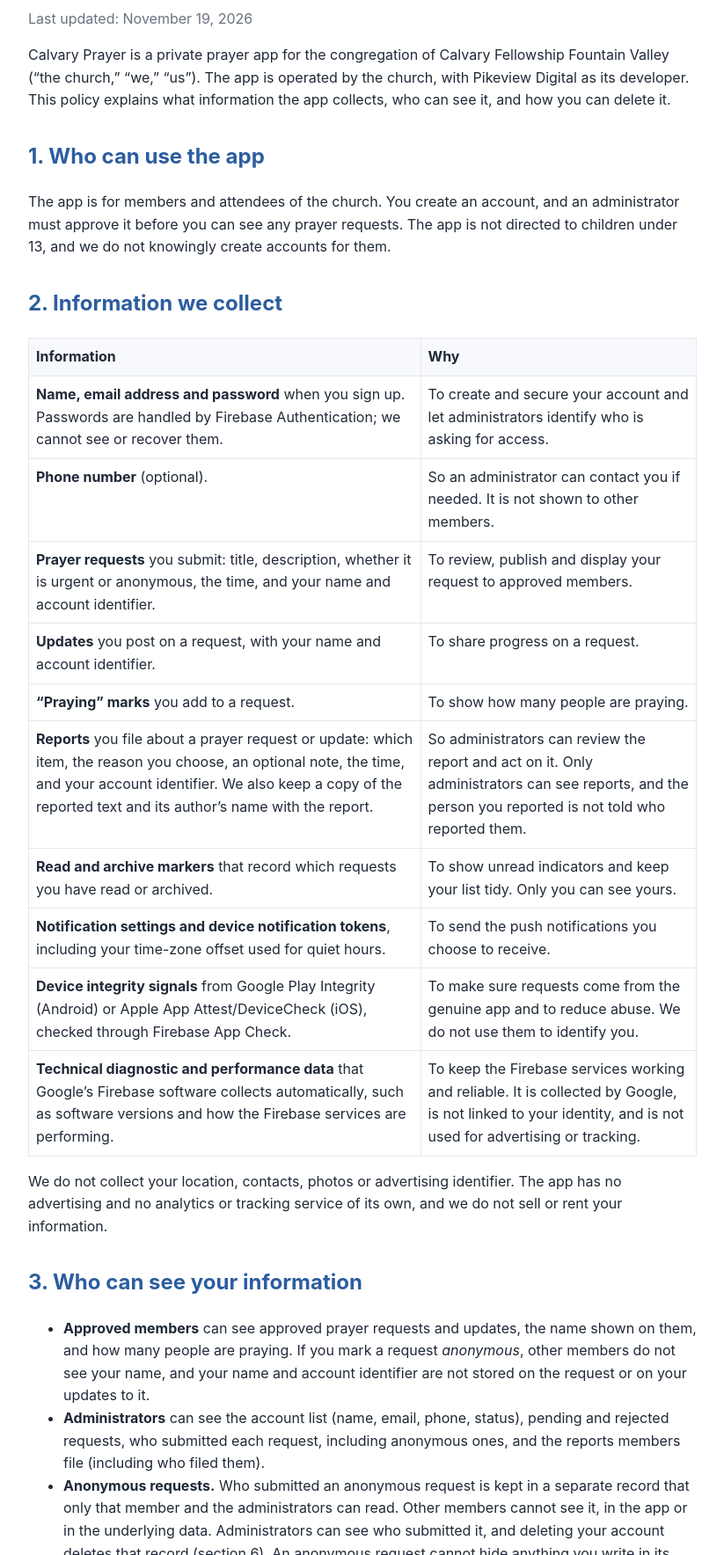
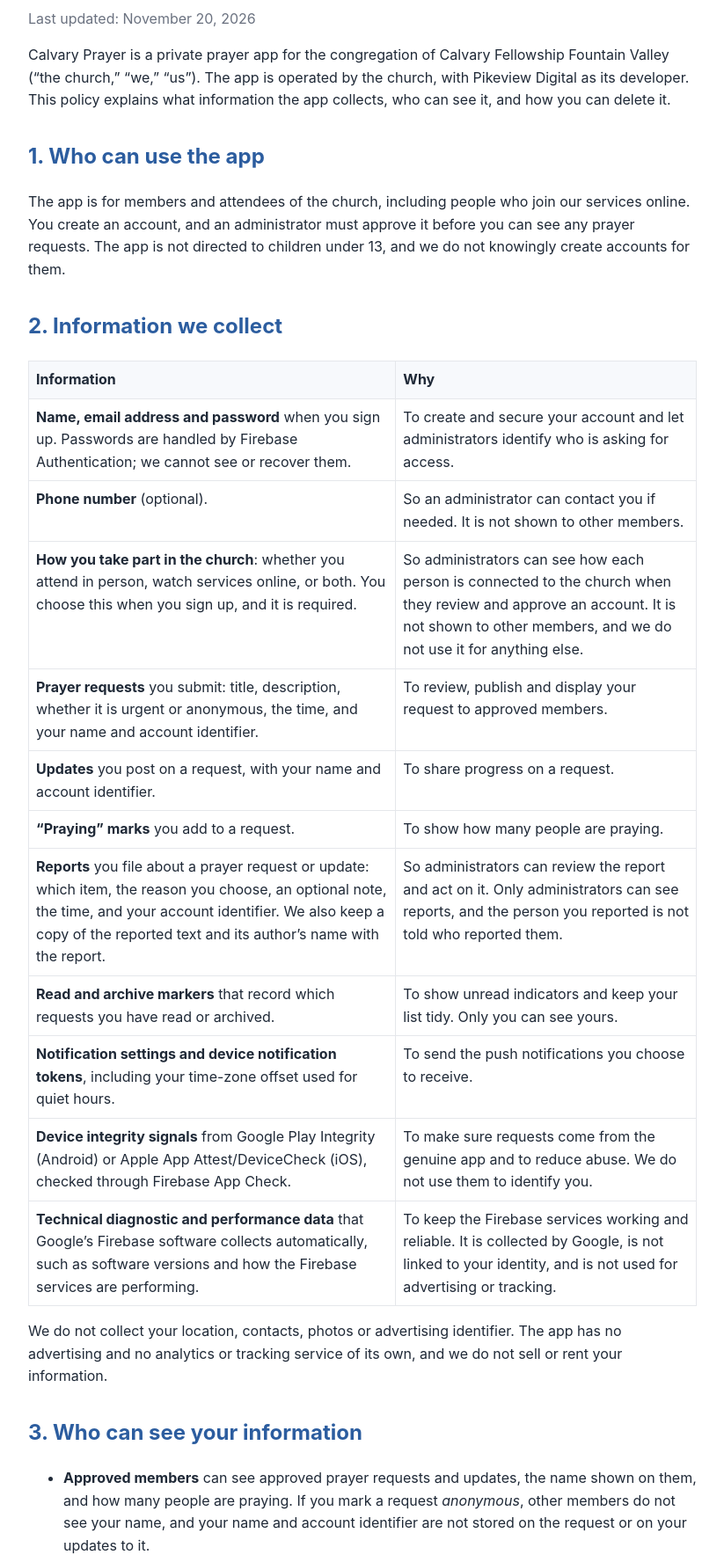
Before and after one commit to megrenneg/pikeviewdigital-site, a plain HTML site: page calvary-prayer/privacy/index.html in a window 1280 px wide. Shown: the part 92-1860 px from the top of the page at 88% size, without its empty margins (228-1051 px from the left). Drawn offline with Linux system fonts and the light colour scheme.

Commit message:
Update Calvary Prayer privacy policy and terms

```diff
--- a/calvary-prayer/privacy/index.html
+++ b/calvary-prayer/privacy/index.html
@@ -18,18 +18,19 @@
 <body>
 
 <h1>Calvary Prayer — Privacy Policy</h1>
-<p class="updated">Last updated: November 19, 2026</p>
+<p class="updated">Last updated: November 20, 2026</p>
 
 <p>Calvary Prayer is a private prayer app for the congregation of Calvary Fellowship Fountain Valley (“the church,” “we,” “us”). The app is operated by the church, with Pikeview Digital as its developer. This policy explains what information the app collects, who can see it, and how you can delete it.</p>
 
 <h2>1. Who can use the app</h2>
-<p>The app is for members and attendees of the church. You create an account, and an administrator must approve it before you can see any prayer requests. The app is not directed to children under 13, and we do not knowingly create accounts for them.</p>
+<p>The app is for members and attendees of the church, including people who join our services online. You create an account, and an administrator must approve it before you can see any prayer requests. The app is not directed to children under 13, and we do not knowingly create accounts for them.</p>
 
 <h2>2. Information we collect</h2>
 <table>
   <tr><th>Information</th><th>Why</th></tr>
   <tr><td><strong>Name, email address and password</strong> when you sign up. Passwords are handled by Firebase Authentication; we cannot see or recover them.</td><td>To create and secure your account and let administrators identify who is asking for access.</td></tr>
   <tr><td><strong>Phone number</strong> (optional).</td><td>So an administrator can contact you if needed. It is not shown to other members.</td></tr>
+  <tr><td><strong>How you take part in the church</strong>: whether you attend in person, watch services online, or both. You choose this when you sign up, and it is required.</td><td>So administrators can see how each person is connected to the church when they review and approve an account. It is not shown to other members, and we do not use it for anything else.</td></tr>
   <tr><td><strong>Prayer requests</strong> you submit: title, description, whether it is urgent or anonymous, the time, and your name and account identifier.</td><td>To review, publish and display your request to approved members.</td></tr>
   <tr><td><strong>Updates</strong> you post on a request, with your name and account identifier.</td><td>To share progress on a request.</td></tr>
   <tr><td><strong>“Praying” marks</strong> you add to a request.</td><td>To show how many people are praying.</td></tr>
@@ -44,7 +45,7 @@
 <h2>3. Who can see your information</h2>
 <ul>
   <li><strong>Approved members</strong> can see approved prayer requests and updates, the name shown on them, and how many people are praying. If you mark a request <em>anonymous</em>, other members do not see your name, and your name and account identifier are not stored on the request or on your updates to it.</li>
-  <li><strong>Administrators</strong> can see the account list (name, email, phone, status), pending and rejected requests, who submitted each request, including anonymous ones, and the reports members file (including who filed them).</li>
+  <li><strong>Administrators</strong> can see the account list (name, email, phone, how you take part in the church, status), pending and rejected requests, who submitted each request, including anonymous ones, and the reports members file (including who filed them). Other members cannot see your phone number or how you take part.</li>
   <li><strong>Anonymous requests.</strong> Who submitted an anonymous request is kept in a separate record that only that member and the administrators can read. Other members cannot see it, in the app or in the underlying data. Administrators can see who submitted it, and deleting your account deletes that record (section 6). An anonymous request cannot hide anything you write in its title or description, so leave out details that identify you or others if you want it to stay anonymous.</li>
   <li><strong>Service providers</strong> that run the app for us (section 4).</li>
   <li><strong>Legal requests.</strong> We may disclose information if the law requires it.</li>
@@ -59,7 +60,7 @@
 <h2>6. Deleting your account and data</h2>
 <p>You can delete your account inside the app: <strong>My Account → Delete Account</strong>, or <strong>Delete My Account</strong> on the “Account Pending Approval” screen. You will be asked for your password. Deletion cannot be undone. When you delete your account:</p>
 <ul>
-  <li>your profile (name, email, phone), notification settings and device tokens, “praying” marks, read and archive markers are deleted;</li>
+  <li>your profile (name, email, phone, how you take part in the church), notification settings and device tokens, “praying” marks, read and archive markers are deleted;</li>
   <li>prayer requests of yours that were never approved (pending or rejected) are deleted, and so are the reports you filed about other people’s content;</li>
   <li>prayer requests and updates that were already published to the congregation stay, but your name is replaced with “Former member” and your account identifier is removed from them, and the same is done in any report that was filed about them. For an anonymous request, the separate record of who submitted it is deleted.</li>
 </ul>
@@ -69,7 +70,7 @@
 <p>Access is limited to approved accounts and enforced by server-side security rules, and data is encrypted in transit. No system is perfectly secure, so please do not share information in a request that you would not want the congregation to read.</p>
 
 <h2>8. Your choices and rights</h2>
-<p>You can change your name, phone number and notification settings in the app, turn notifications off in your device settings, and delete your account as described above. You may also email us to ask what information we hold about you or to ask us to correct or delete it. If you live in Colorado or another place with privacy laws, you may have additional rights, and we will honor valid requests.</p>
+<p>You can change your name, phone number and notification settings in the app, turn notifications off in your device settings, and delete your account as described above. You may also email us to ask what information we hold about you or to ask us to correct or delete it, for example if how you take part in the church changes after your account was approved, because you cannot edit that in the app yourself. If you live in Colorado or another place with privacy laws, you may have additional rights, and we will honor valid requests.</p>
 
 <h2>9. Changes to this policy</h2>
 <p>If we change this policy, we will update the date above and, for significant changes, tell members in the app.</p>
```
